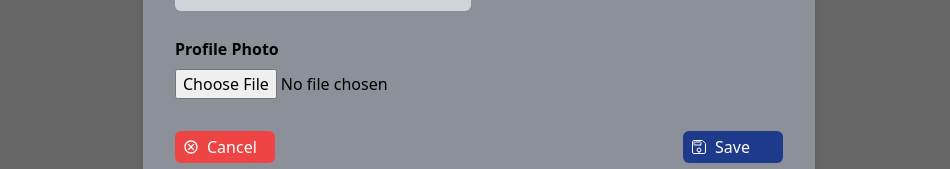
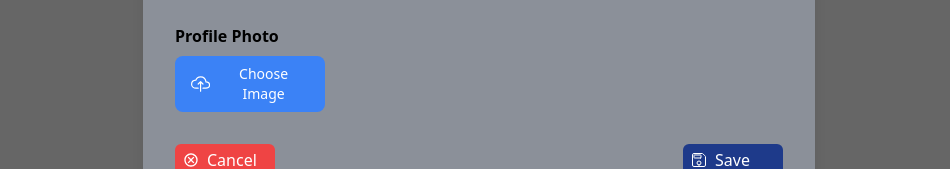
Before and after one commit to sourav2paul3/Contacts-app, a React (Vite) app in the folder React/contact-app/: page /contacts in a window 1280 px wide. Both pictures are taken after a click on the button "Add New". Shown: the part 454-623 px from the top of the page, without its empty margins (161-1111 px from the left). Built offline with nearby package versions, Linux system fonts and the light colour scheme; no server answers.

Commit message:
Fix Create form

```diff
--- a/React/contact-app/src/components/ContactDetails.tsx
+++ b/React/contact-app/src/components/ContactDetails.tsx
@@ -99,7 +99,7 @@ const ContactDetails = () => {
             JPG, GIF, or PNG, Max size of 10MB
           </p>
           <button
-            className="bg-blue-500 text-white py-2 px-4 rounded-lg text-sm flex items-center gap-2"
+            className="bg-blue-500 text-white py-2 px-4 rounded-lg text-sm flex items-center gap-2 w-[150px]"
             onClick={handleFileSelect}
           >
             <IoCloudUploadOutline size={20} />
--- a/React/contact-app/src/components/CreateContact.tsx
+++ b/React/contact-app/src/components/CreateContact.tsx
@@ -1,10 +1,12 @@
-import { useContext, useState } from "react";
+import { useContext, useState, useRef } from "react";
 import { contactContext } from "../context/ContactContext";
 import { Contact } from "../Types/ContactType";
 import { toast, ToastContainer } from "react-toastify";
 import { MdOutlineCancel } from "react-icons/md";
 import { IoSaveOutline } from "react-icons/io5";
+import { IoCloudUploadOutline } from "react-icons/io5";
 const CreateContact = () => {
+  const fileInputRef = useRef<HTMLInputElement>(null);
   const [contact, setContact] = useState<Contact | undefined>(undefined);
   const [image, setImage] = useState<File | null>(null);
   const context = useContext(contactContext);
@@ -46,6 +48,10 @@ const CreateContact = () => {
       } catch (error) {
         toast.error("Error while creating contact");
       }
+    };
+
+    const handleFileSelect = () => {
+      fileInputRef.current?.click();
     };
     return (
       <>
@@ -161,14 +167,21 @@ const CreateContact = () => {
                 <div className="flex flex-col col-span-2 gap-2">
                   <h1 className="font-semibold">Profile Photo</h1>
                   <div className="flex items-center gap-2">
+                    <button
+                      className="bg-blue-500 text-white py-2 px-4 rounded-lg text-sm flex items-center gap-2 w-[150px]"
+                      type="button"
+                      onClick={handleFileSelect}
+                    >
+                      <IoCloudUploadOutline size={20} />
+                      Choose Image
+                    </button>
                     <input
                       type="file"
-                      className="bg-transparent"
+                      ref={fileInputRef}
+                      className="hidden"
                       onChange={(e) => {
                         const file = e.target.files?.[0];
-                        if (file) {
-                          setImage(file);
-                        }
+                        if (file) setImage(file);
                       }}
                     />
                   </div>
```
